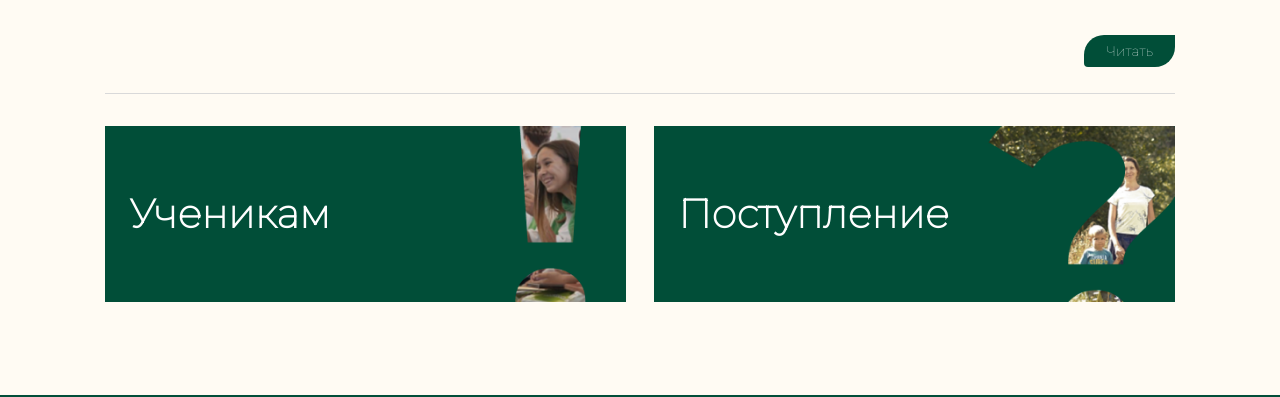
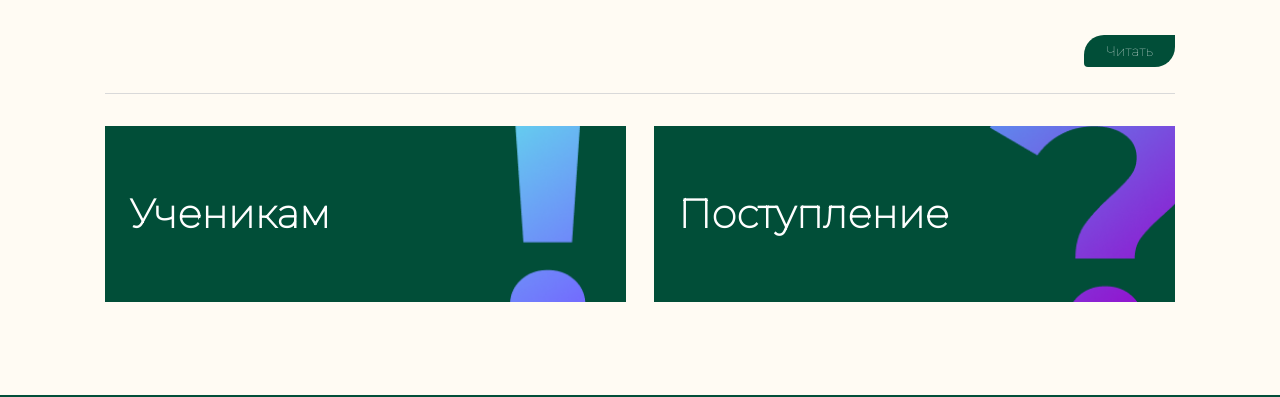
Before and after one commit to KirillASs/demostrae-menu, a plain HTML site: page index.html in a window 1280 px wide. Shown: the part 1516-1913 px from the top of the page. Drawn offline with Linux system fonts and the light colour scheme; files whose address does not match are found by name.

Commit message:
gradient img

```diff
--- a/index.html
+++ b/index.html
@@ -164,12 +164,12 @@
             <div class="school-button">
                 <a href="#" class="school-button__left">
                     <p>Ученикам</p>
-                    <img src="img/!.png" alt="">
+                    <img src="img/!2.png" alt="">
                 </a>
 
                 <a href="#" class="school-button__right">
                     <p>Поступление</p>
-                    <img src="img/_.png" alt="">
+                    <img src="img/_2.png" alt="">
                 </a>
             </div>
         </din>
```
Also changed, not shown: img/!2.png (added), img/_2.png (added).
